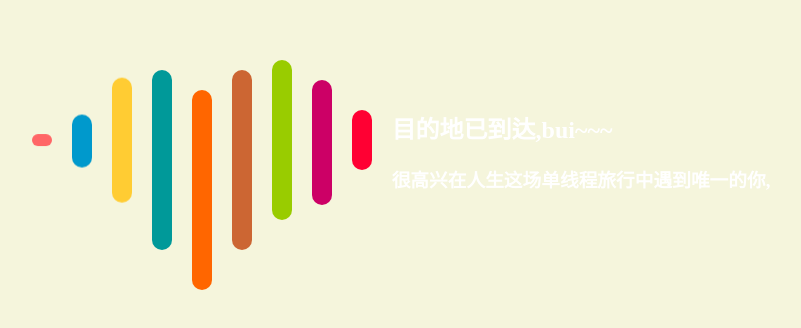
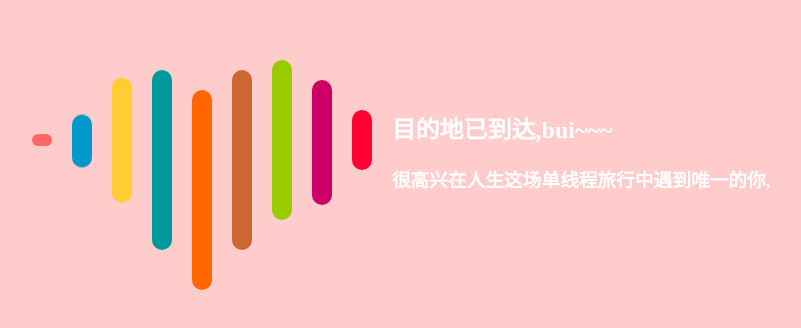
Before and after one commit to Aw-Long/Aw-long.github.io, a plain HTML site: page index.html in a window 1280 px wide. Shown: the part 258-586 px from the top of the page, without its empty margins (259-1060 px from the left). Drawn offline with Linux system fonts and the light colour scheme.

Commit message:
Update index.html

```diff
--- a/index.html
+++ b/index.html
@@ -8,7 +8,7 @@
     <style>
     body {
         height: 100vh;
-        background-color: beige;
+        background-color: #FFCCCC;
         display: flex;
         flex-wrap: wrap;
         justify-content: center;
```
